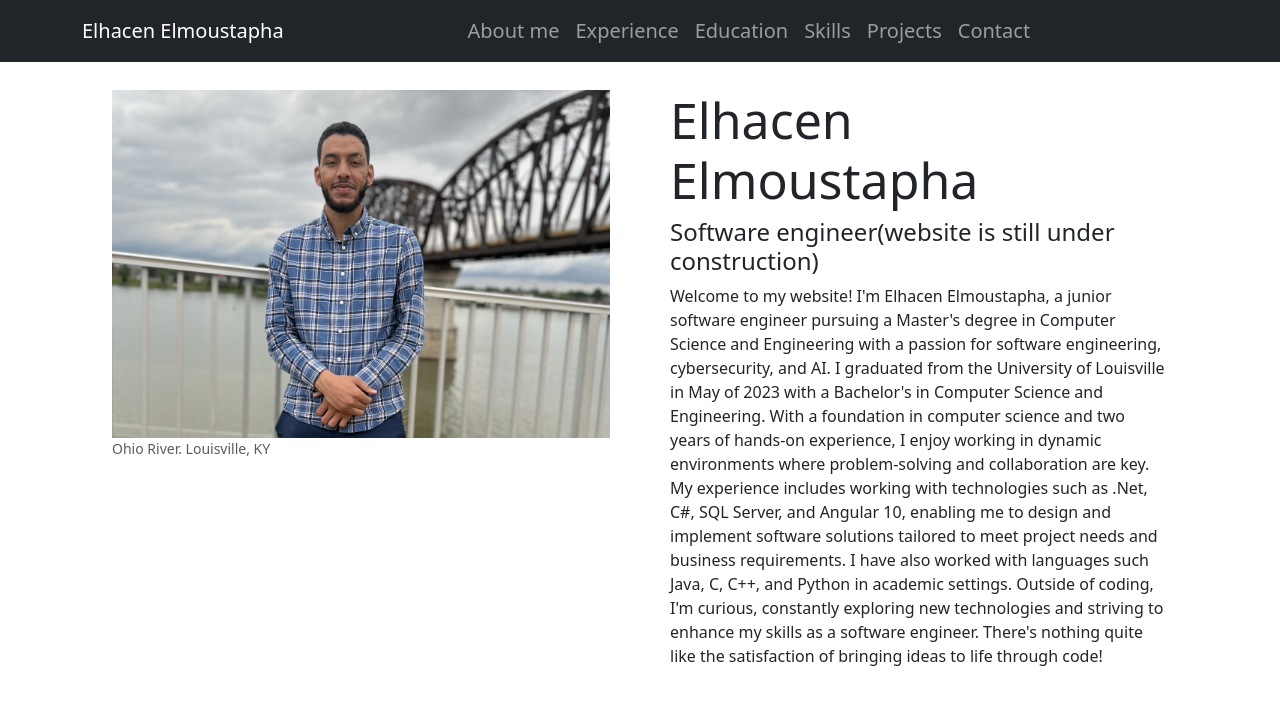
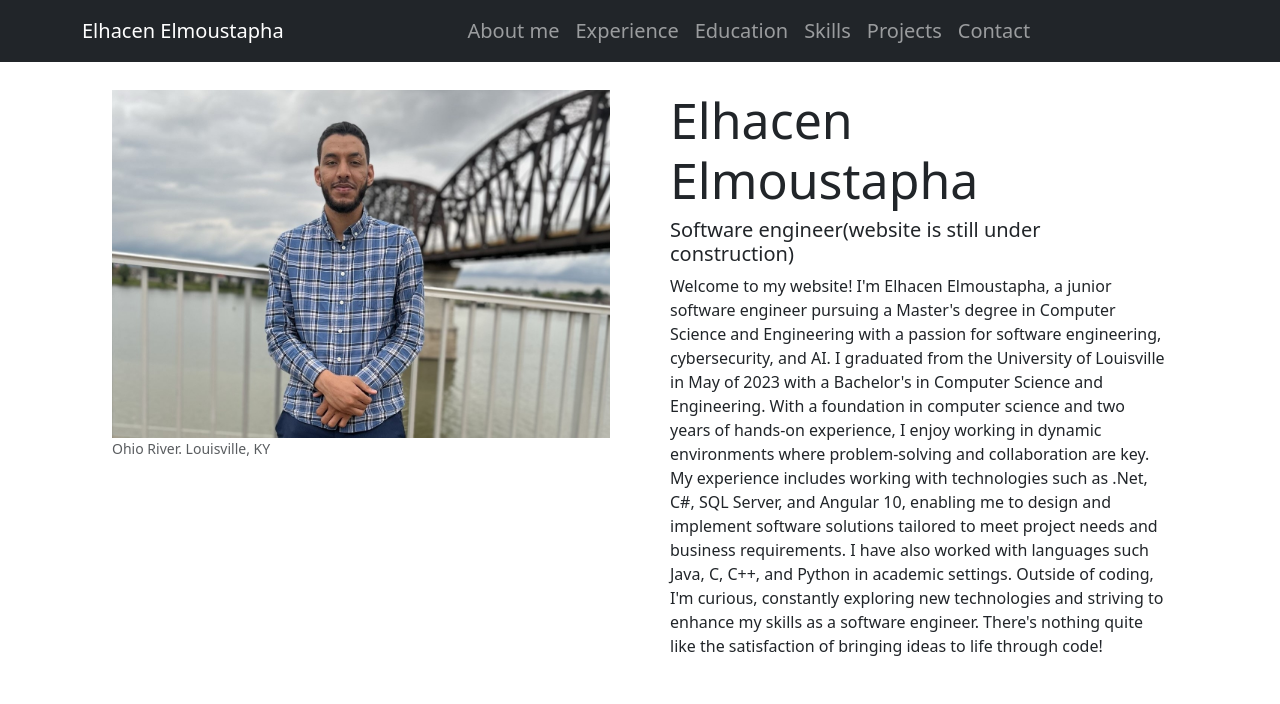
Before and after one commit to Elhacen18/PersonalProfile, a React (Create React App) app: page / in a window 1280 px wide. Shown: the top 704 px of the page. Built offline with nearby package versions, Linux system fonts and the light colour scheme.

Commit message:
fix navbar

```diff
--- a/src/Components/AboutMe.js
+++ b/src/Components/AboutMe.js
@@ -19,7 +19,7 @@ class AboutMe extends Component {
           <div class="about">
           <h3>Elhacen Elmoustapha</h3>
             <p>
-              <h4>Software engineer(website is still under construction)</h4>
+              <h5>Software engineer(website is still under construction)</h5>
               Welcome to my website! I'm Elhacen Elmoustapha, a junior
               software engineer pursuing a Master's degree in Computer Science
               and Engineering with a passion for software engineering,
--- a/src/Components/NavMenu.js
+++ b/src/Components/NavMenu.js
@@ -15,10 +15,10 @@ class NavMenu extends Component {
     <div className='MyNavBar'>
         <Navbar className="justify-content-center" collapseOnSelect fixed='top' expand='sm' bg="dark"  data-bs-theme="dark">
         <Container >
+        <Navbar.Brand href="#home">Elhacen Elmoustapha</Navbar.Brand>
+
           <Navbar.Toggle aria-controls='responsive-navbar-nav'/>
          <NavbarCollapse id='responsive-navbar-nav'>
-         <Navbar.Brand href="#home">Elhacen Elmoustapha</Navbar.Brand>
-
           <Nav className="m-auto">
             <Link to="/AboutMe" className="nav-link" activeClassName="active">About me</Link>
             <Link to="/Experience" className="nav-link">Experience</Link>
```
